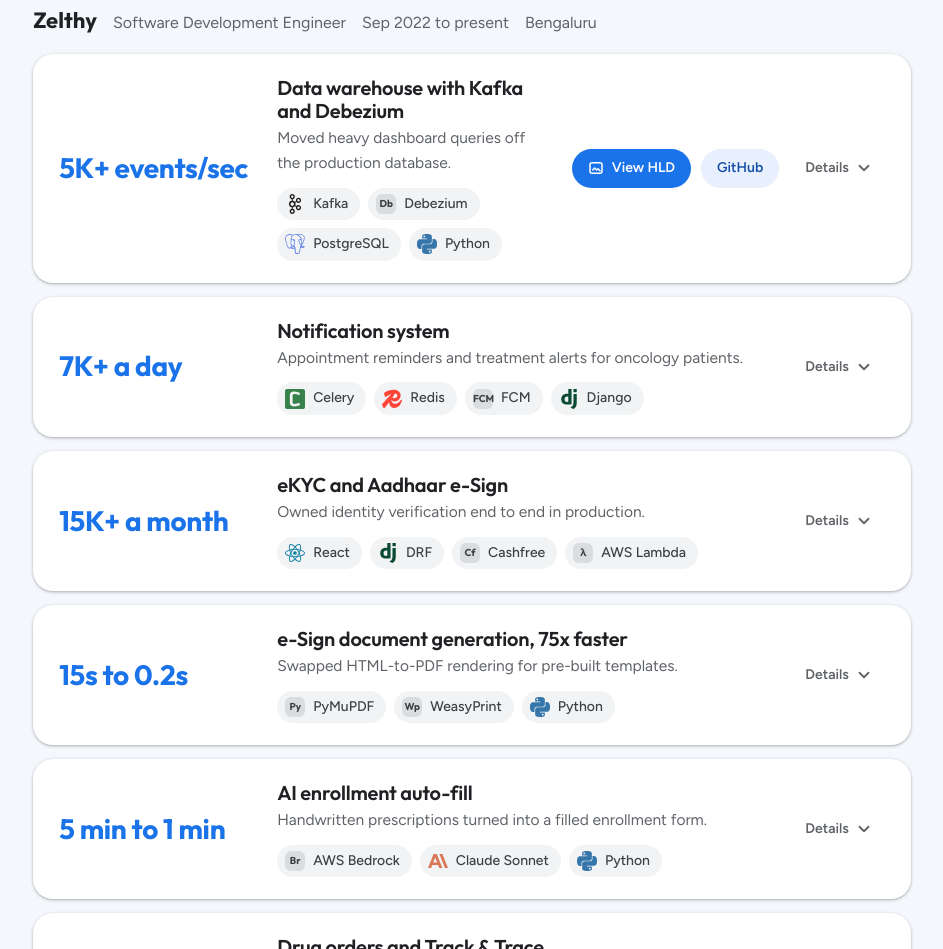
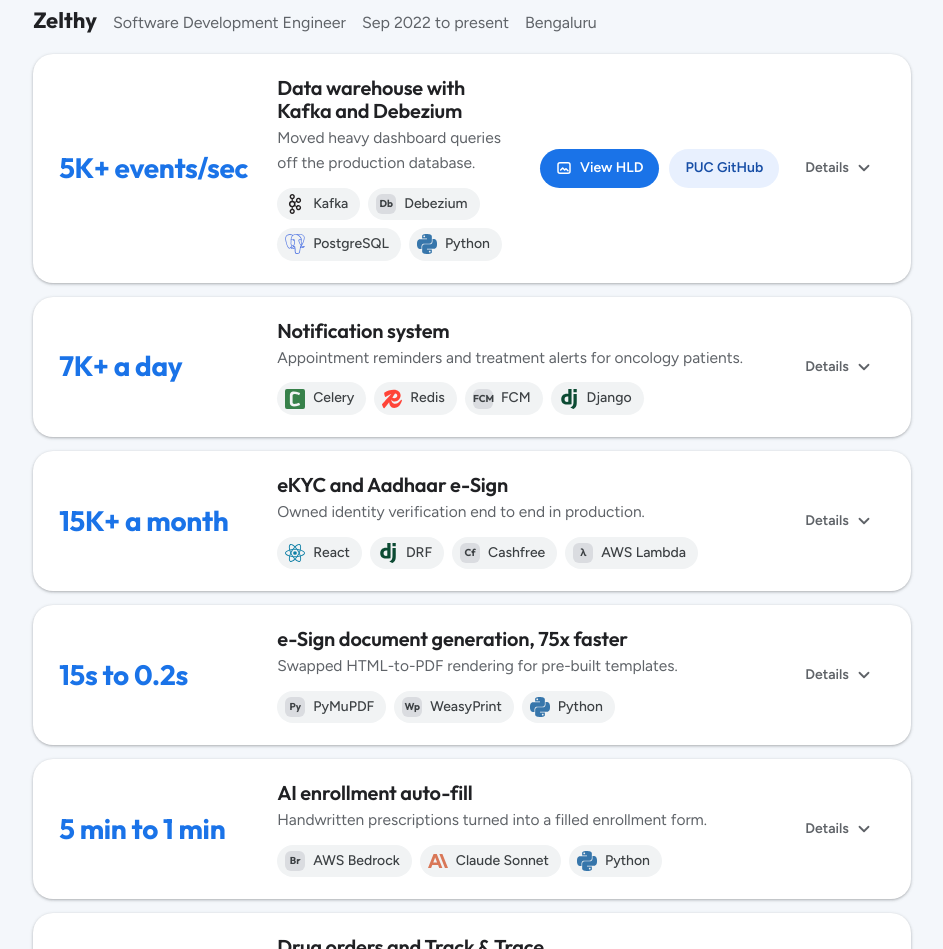
Before and after one commit to AmolGode/sde-portfolio, a plain HTML site: page index.html in a window 1280 px wide. Shown: the part 801-1750 px from the top of the page, without its empty margins (318-1261 px from the left). Drawn offline with Linux system fonts and the light colour scheme.

Commit message:
V9 - add puc text

```diff
--- a/index.html
+++ b/index.html
@@ -408,7 +408,7 @@ const work = [
     teaser: "Moved heavy dashboard queries off the production database.",
     details: ["Built <b>data warehouse infrastructure</b> using <b>Kafka and Debezium change data capture</b>. Changes in the primary database flow into a <b>separate analytics store</b>, handling <b>5K+ events/sec at peak</b> and taking heavy dashboard queries off production."],
     tags: ["Kafka", "Debezium", "PostgreSQL", "Python"],
-    links: [{ label: "View HLD", hld: "puc", filled: true }, { label: "GitHub", href: "https://github.com/AmolGode/cdc-warehouse-puc" }] },
+    links: [{ label: "View HLD", hld: "puc", filled: true }, { label: "PUC GitHub", href: "https://github.com/AmolGode/cdc-warehouse-puc" }] },
   { metric: "7K+ a day", title: "Notification system",
     teaser: "Appointment reminders and treatment alerts for oncology patients.",
     details: ["Built a <b>Celery and Redis</b> notification system with <b>priority queue routing</b> across <b>FCM push, email and SMS</b>, at <b>7K+ notifications a day</b>.", "Used the <b>Observer pattern</b> to decouple dispatch, so a new channel is a new observer class."],
```
